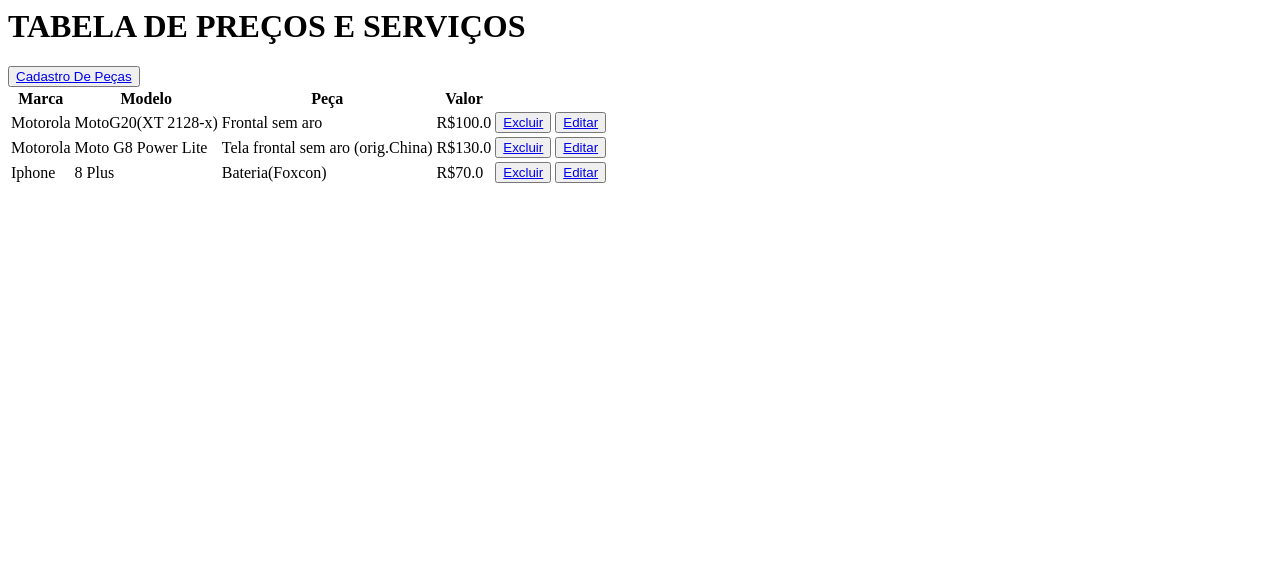
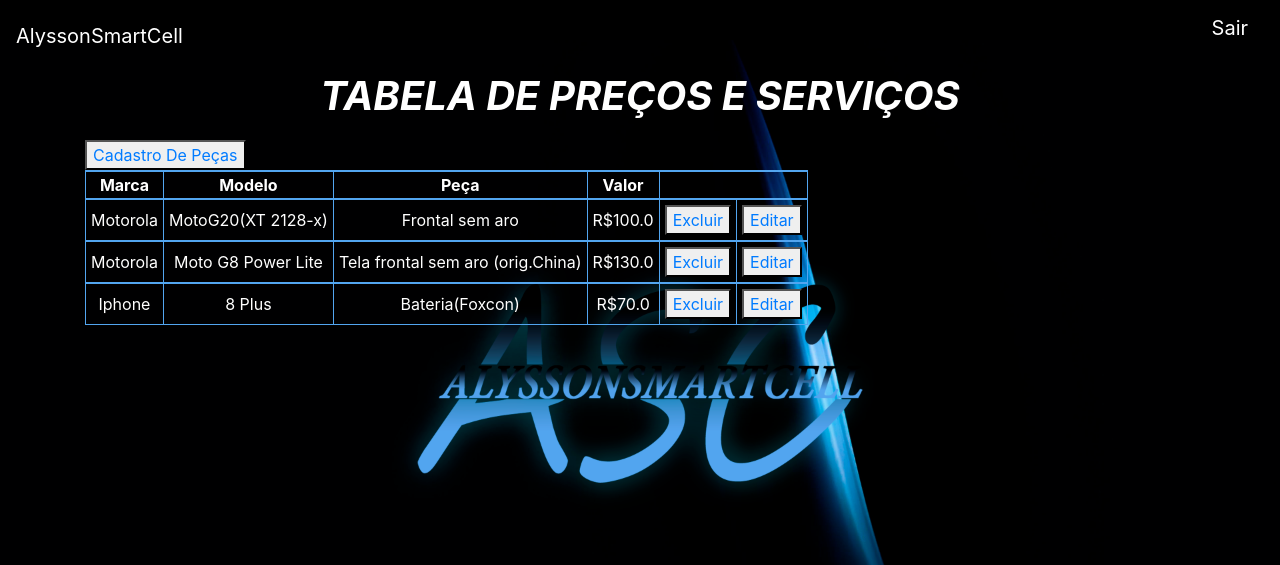
Before and after one commit to AlyssonSmartCell/ASC-Sistem-Web, a Django app: page /consultarprecos in a window 1280 px wide. Shown: the top 565 px of the page. Run offline with Django 4.2, Linux system fonts and the light colour scheme; data comes from the database, SQL or seed files in the repository; both versions use the stored data as it was after the commit.

Commit message:
começo da estililização tabelas

```diff
--- a/ASC_web_sis/OS/views.py
+++ b/ASC_web_sis/OS/views.py
@@ -2,7 +2,7 @@
 from django.contrib.auth.forms import UserCreationForm
 from .models import ordens_servico,listadeprecos
 from .forms import CadastroForm,ListaDePrecosForm
-from docx import Document
+
 
 
 
--- /dev/null
+++ b/ASC_web_sis/static/css/tabelaprecos.css
@@ -0,0 +1,19 @@
+#titulo{
+    color: white;
+    text-align: center;
+    font-style: italic;
+    font-weight: bold;
+    margin-bottom: 20px;
+}
+
+table, th, td, tr{
+    border: 1px solid #52a5ef;
+    border-collapse: collapse;
+    border-top: 2px solid #52a5ef;
+    color: white;
+    text-align: center;
+}
+
+td{
+    padding: 5px;
+}
--- a/ASC_web_sis/users/templates/users/tabeladeprecos.html
+++ b/ASC_web_sis/users/templates/users/tabeladeprecos.html
@@ -1,7 +1,12 @@
-<div class="container">
+{% extends 'users/base.html' %}
+{% block conteudo %}
+{% load static %}
+<link rel="stylesheet" href="{% static 'css/tabelaprecos.css'%}">
+<div class="container" id="div-principal">
     {% csrf_token %}
-    <h1>TABELA DE PREÇOS E SERVIÇOS</h1>
-     <table>
+    <h1 id="titulo">TABELA DE PREÇOS E SERVIÇOS</h1>
+    <div class="tabela">
+        <table >
             <tr>
                 <th>Marca</th>
                 <th>Modelo</th>
@@ -22,5 +27,6 @@
             <button><a href="{% url 'cadastropeças' %}">Cadastro De Peças</a></button>
 
          </table>
-
     </div>
+</div>
+{% endblock %}
```
Also changed, not shown: ASC_web_sis/db.sqlite3. Lines whose indentation alone changed are shown as unchanged.
